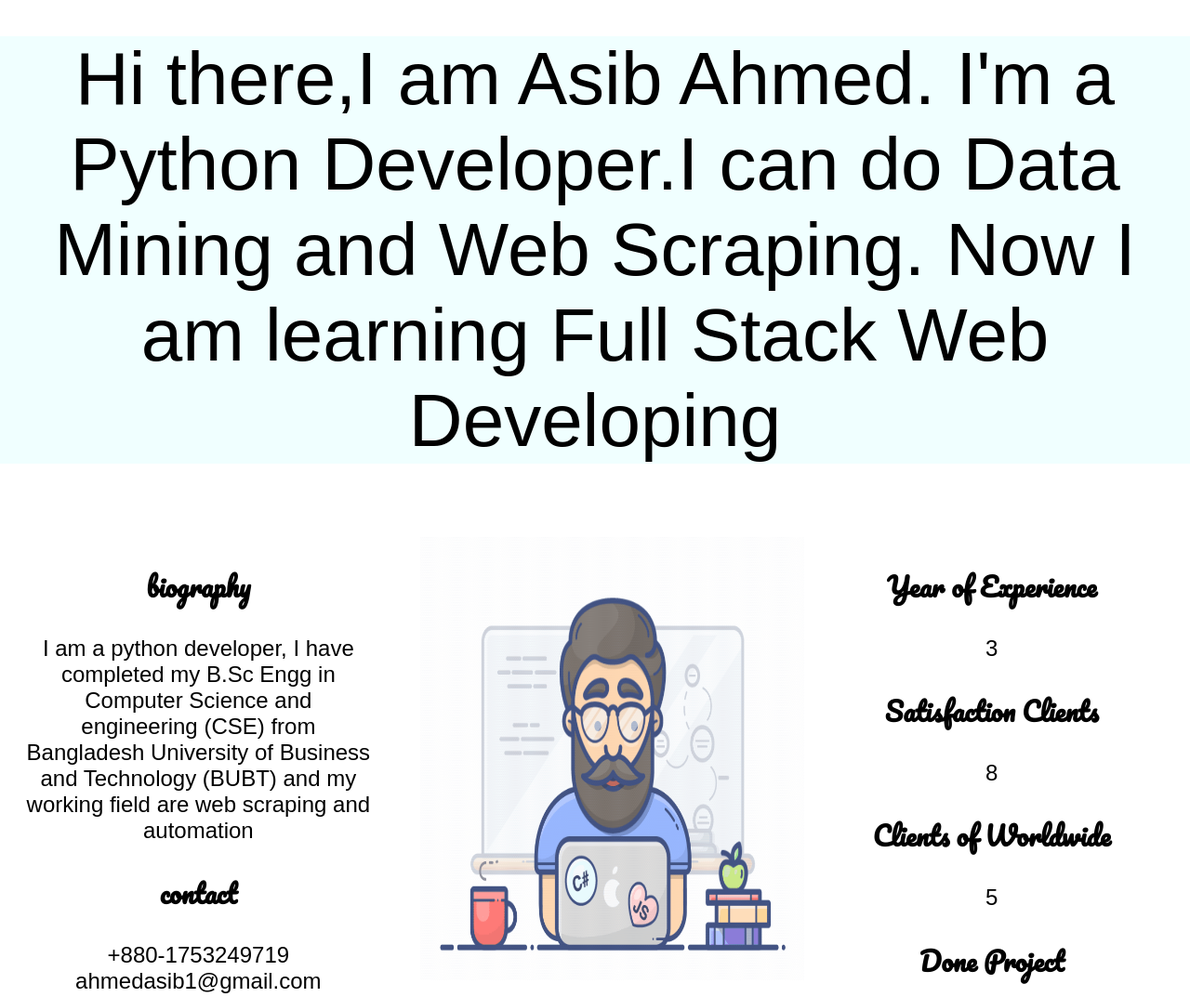
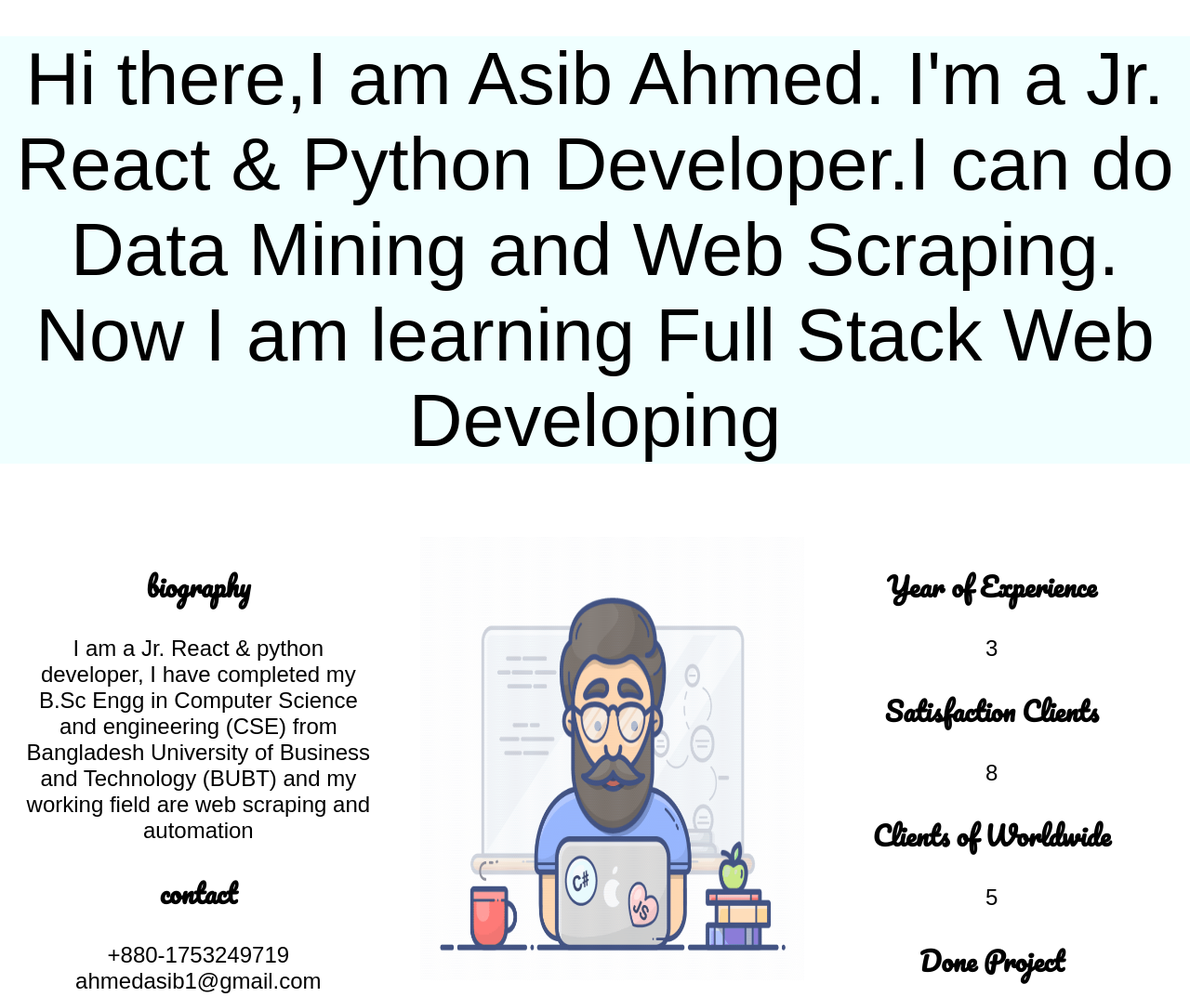
Before and after one commit to asib11/web_2023, a plain HTML site: page index.html in a window 1280 px wide. Shown: the part 220-1293 px from the top of the page at 93% size. Drawn offline with Linux system fonts and the light colour scheme.

Commit message:
small update

```diff
--- a/index.html
+++ b/index.html
@@ -57,12 +57,12 @@
     </header>
     <main>
 
-        <H1>Hi there,I am <span class="span-text">asib ahmed</span>. I'm a <span class="span-text">python developer</span>.I can do Data Mining and Web Scraping. Now I am learning <span class="span-text">full stack web developing</span></H1>
+        <H1>Hi there,I am <span class="span-text">asib ahmed</span>. I'm a <span class="span-text">Jr. React & python developer</span>.I can do Data Mining and Web Scraping. Now I am learning <span class="span-text">full stack web developing</span></H1>
 
         <section class="middle">
             <div  class="middle-div">
                 <h3>biography</h3>
-                <p>I am a python developer, I have completed my B.Sc Engg in Computer Science and engineering (CSE) from Bangladesh University of Business and Technology (BUBT) and my working field are web scraping and automation</p>
+                <p>I am a Jr. React & python developer, I have completed my B.Sc Engg in Computer Science and engineering (CSE) from Bangladesh University of Business and Technology (BUBT) and my working field are web scraping and automation</p>
                 <h3>contact</h3>
                 <p>
                     +880-1753249719 <br>
```
